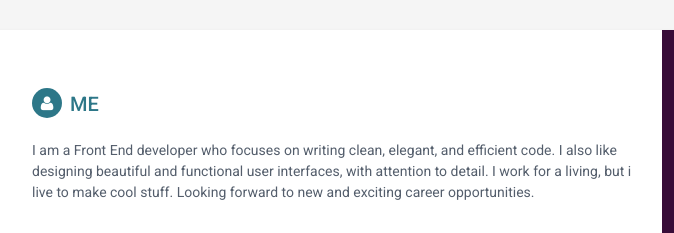
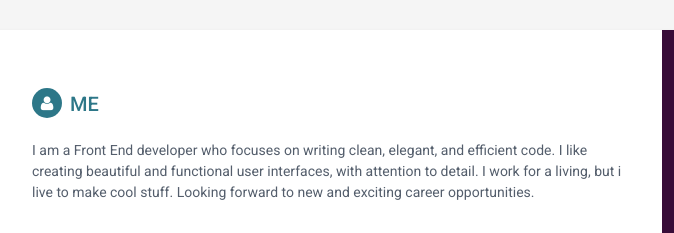
Before and after one commit to shreyasrajiv/shreyasrajiv.github.io, a plain HTML site: page index.html in a window 1280 px wide. Shown: the top 233 px of the page, 188-862 px from the left. Drawn offline with Linux system fonts and the light colour scheme.

Commit message:
Update index.html
Updated description

```diff
--- a/index.html
+++ b/index.html
@@ -117,7 +117,7 @@
             <section class="section summary-section">
                 <h2 class="section-title"><i class="fa fa-user"></i>Me</h2>
                 <div class="summary">
-                    <p>I am a Front End developer who focuses on writing clean, elegant, and efficient code. I also like designing beautiful and functional user interfaces, with attention to detail. I work for a living, but i live to make cool stuff. Looking forward to new and exciting career opportunities.</p>
+                    <p>I am a Front End developer who focuses on writing clean, elegant, and efficient code. I like creating beautiful and functional user interfaces, with attention to detail. I work for a living, but i live to make cool stuff. Looking forward to new and exciting career opportunities.</p>
                 </div><!--//summary-->
             </section><!--//section-->
 
```
